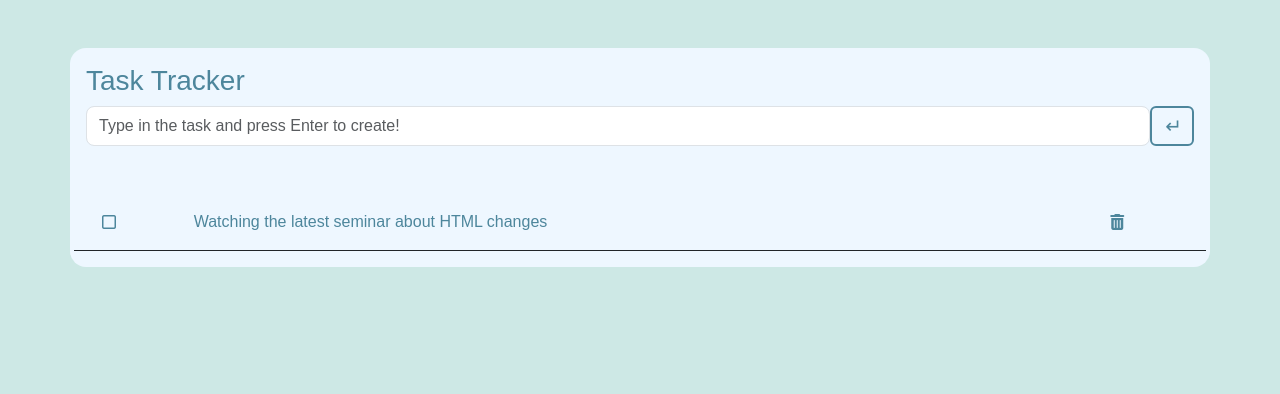
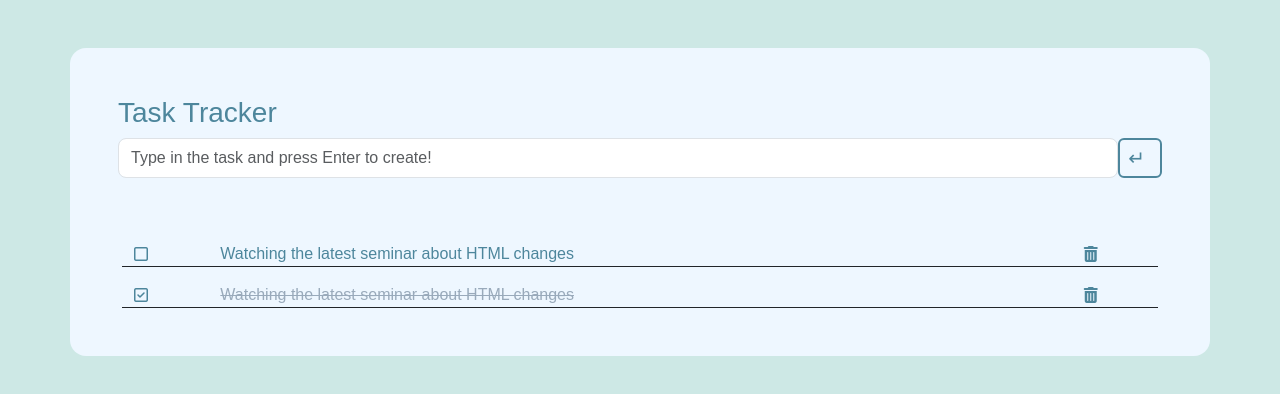
Before and after one commit to itachithelast/017-simple-todo-app-react, a React (Vite) app: page / in a window 1280 px wide. Shown: the top 394 px of the page. Built offline with nearby package versions, Linux system fonts and the light colour scheme.

Commit message:
completed section html and style added

```diff
--- a/src/components/todos.jsx
+++ b/src/components/todos.jsx
@@ -4,7 +4,7 @@ class ToDO extends Component {
   state = {};
   render() {
     return (
-      <div className="container mt-5 p-3 rounded-4">
+      <div className="container mt-5 p-5 rounded-4">
         <h3>Task Tracker</h3>
         <form id="input-form">
           <input
@@ -15,14 +15,24 @@ class ToDO extends Component {
           <button className="enter-key rounded"></button>
         </form>
 
-        <div className="pending row mt-5 border-bottom border-dark align-items-center p-3">
-          <i class="fa-regular fa-square col-1"></i>
-          <span className="col">
-            Watching the latest seminar about HTML changes
-          </span>
-          <i class="fa-solid fa-trash-can col-1"></i>
+        <div className="pending mt-5 p-3">
+          <div className="item-pending row align-items-center border-bottom border-dark ">
+            <i class="fa-regular fa-square col-1"></i>
+            <span className="col">
+              Watching the latest seminar about HTML changes
+            </span>
+            <i class="fa-solid fa-trash-can col-1"></i>
+          </div>
         </div>
-        <div className="completed"></div>
+        <div className="completed px-3">
+          <div className="item-complete row align-items-center border-bottom border-dark ">
+          <i class="fa-regular fa-square-check col-1"></i>
+            <span className="col text-decoration-line-through text-inactive">
+              Watching the latest seminar about HTML changes
+            </span>
+            <i class="fa-solid fa-trash-can col-1"></i>
+          </div>
+        </div>
       </div>
     );
   }
--- a/src/index.css
+++ b/src/index.css
@@ -3,6 +3,7 @@
   --input-background: #eef7ff;
   --elements: #7ab2b2;
   --text: #4d869c;
+  --text-inactive: #99aabb;
 }
 * {
     font-family: Arial, sans-serif;
@@ -31,10 +32,13 @@ body {
 .enter-key::after {
   content: "↵";
   position: absolute;
-  right: 10px;
+  right: 15px;
   font-size: 20px;
   top: 50%;
   transform: translateY(-50%);
+}
+.text-inactive{
+  color: var(--text-inactive);
 }
 input {
   width: 100%;
```
